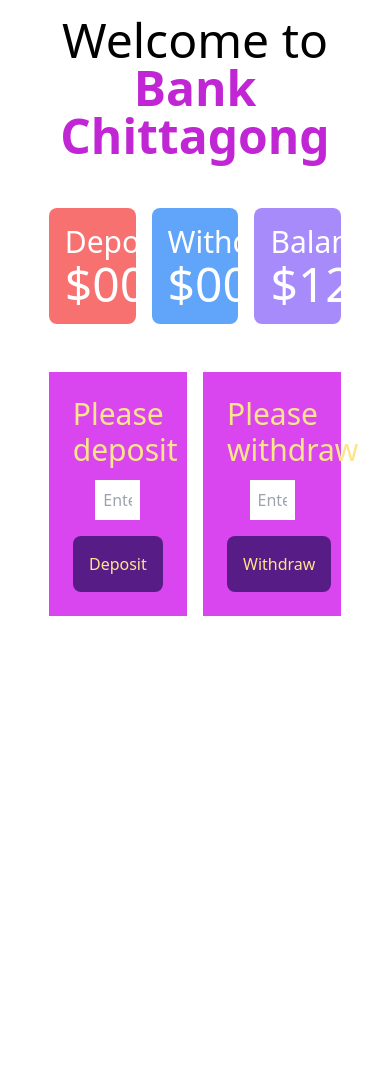
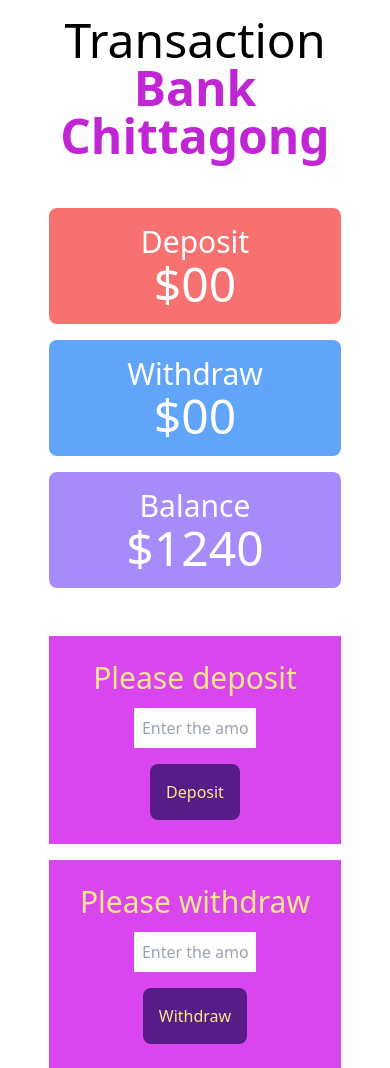
Before and after one commit to tanjib10/Bank-page, a plain HTML site: page bankpage.html in a window 390 px wide. Before the commit the page ends 844 px from the top, so only its background shows below. Drawn offline with nearby package versions, Linux system fonts and the light colour scheme.

Commit message:
added responsive

```diff
--- a/bankpage.html
+++ b/bankpage.html
@@ -4,18 +4,19 @@
 <head>
    <meta charset="UTF-8">
    <meta name="viewport" content="width=device-width, initial-scale=1.0">
-   <title>Bank Page</title>
+   <title>Transaction Page</title>
+   <link rel="shortcut icon" href="images/money-check-dollar-solid.svg" type="image/x-icon">
    <script src="https://cdn.tailwindcss.com"></script>
 </head>
 
 <body>
    <header>
-      <h1 class="text-5xl text-center w-9/12 mx-auto mt-4"> Welcome to <span class="text-fuchsia-600 font-bold">Bank
+      <h1 class="text-5xl text-center w-9/12 mx-auto mt-4">Transaction <span class="text-fuchsia-600 font-bold">Bank
             Chittagong</span></h1>
    </header>
    <main>
       <section>
-         <div class="w-9/12 mx-auto mt-12 gap-4 grid grid-cols-3">
+         <div class="w-9/12 mx-auto mt-12 gap-4 grid grid-cols-1 lg:grid-cols-3">
             <div class="bg-red-400 rounded-lg p-4 text-white text-center  ">
                <h3 class="text-3xl ">Deposit</h3>
                <h1 class="text-5xl">$<span id="deposit-total">00</span> </h1>
@@ -33,7 +34,7 @@
          </div>
       </section>
       <section>
-         <div class="grid w-9/12 mx-auto mt-12 grid-cols-2 gap-4">
+         <div class="grid w-9/12 mx-auto mt-12 grid-cols-1 lg:grid-cols-2 gap-4">
             <div class="bg-fuchsia-500 p-6 text-amber-200">
                <h4 class="text-3xl mb-3 text-center">Please deposit</h4>
                <input id="deposit-field" class="block w-2/4 mx-auto p-2 text-black" placeholder="Enter the amount"
```
Also changed, not shown: index.html (+2 -1 lines), images/money-check-dollar-solid.svg (added), images/vault-solid.svg (added).
